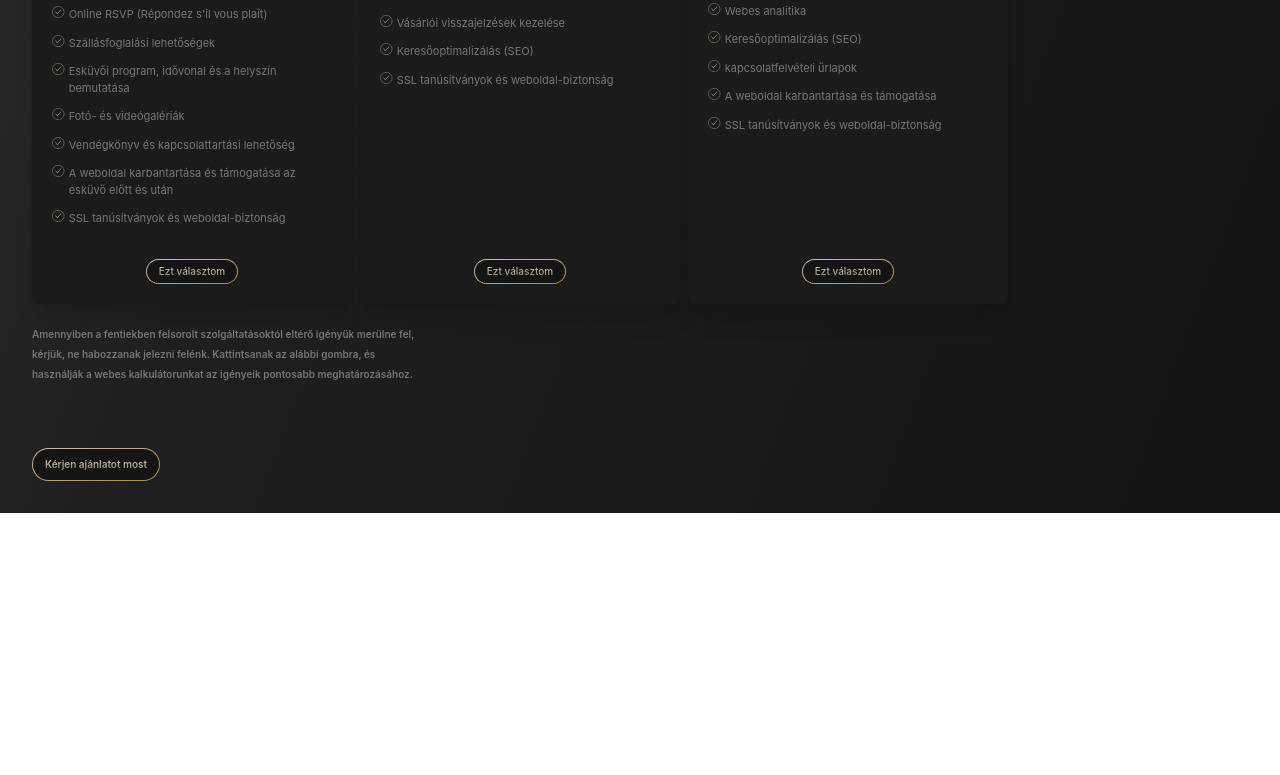
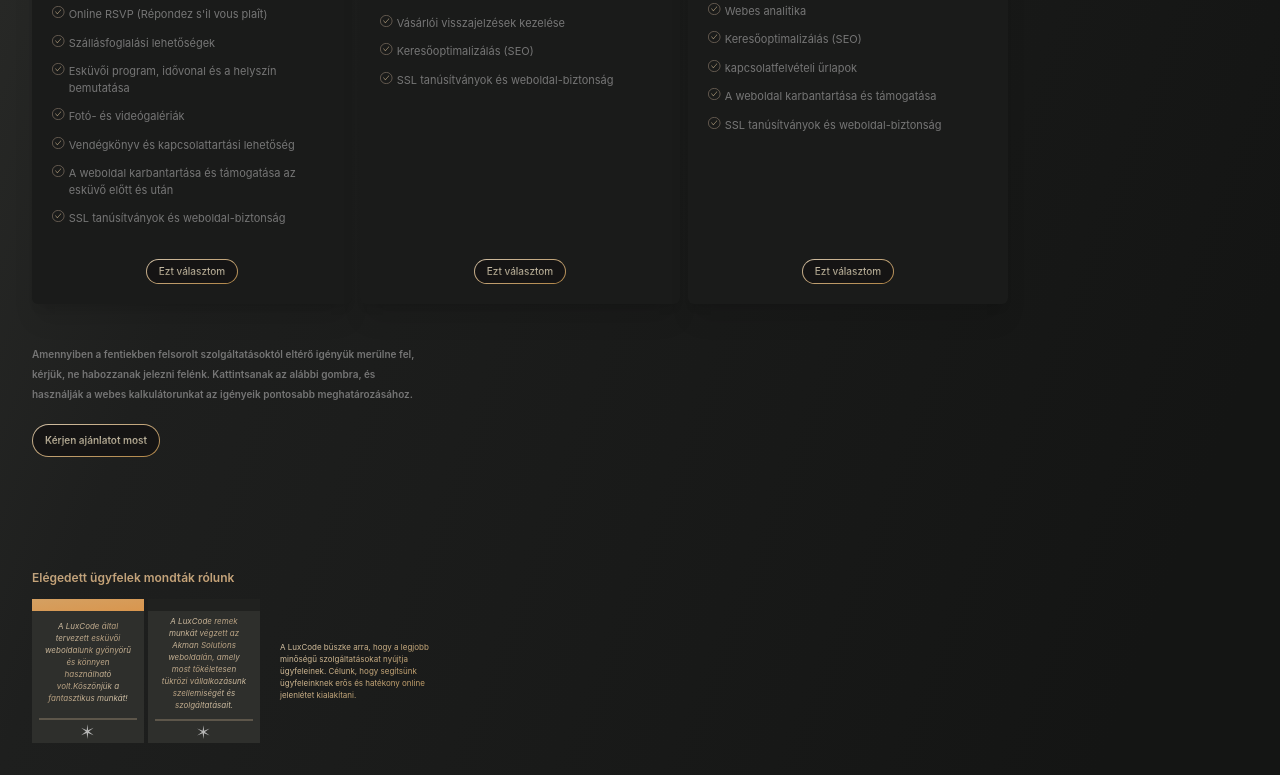
Before and after one commit to Homvi/luxcode, a React (Create React App) app: page /services in a window 1280 px wide. Shown: the part 642-1417 px from the top of the page. Before the commit the page ends 1155 px from the top, so only its background shows below. Built offline with nearby package versions, Linux system fonts and the light colour scheme.

Commit message:
addtestemonial cards to services

```diff
--- a/src/pages/Services.jsx
+++ b/src/pages/Services.jsx
@@ -5,6 +5,7 @@ import Heading from "../components/Heading";
 import Navbar from "../components/Navbar";
 import Subheading from "../components/Subheading";
 import PriceCard from "../components/PriceCard";
+import TestemonialCard from "../components/TestemonialCard";
 
 const Services = () => {
   const data = {
@@ -66,6 +67,10 @@ const Services = () => {
         ],
       },
     },
+    testemonials: [
+      "A LuxCode által tervezett esküvői weboldalunk gyönyörű és könnyen használható volt.Köszönjük a fantasztikus munkát!",
+      "A LuxCode remek munkát végzett az Akman Solutions weboldalán, amely most tökéletesen tükrözi vállalkozásunk szellemiségét és szolgáltatásait.",
+    ],
   };
 
   return (
@@ -83,15 +88,36 @@ const Services = () => {
       <div className="mt-12">
         <Subheading content="Kiemelt szolgáltatásaink" />
       </div>
-      <div className="flex flex-col items-stretch mb-5 md:flex-row">
+      <div className="flex flex-col items-stretch mb-10 md:flex-row">
         <PriceCard data={data.priceCardData.cardOne} />
         <PriceCard data={data.priceCardData.cardTwo} />
         <PriceCard data={data.priceCardData.cardThree} />
       </div>
-      <div className="mb-16">
+      <div className="mb-5">
         <Description content={data.moreInfo} />
       </div>
-      <Button content="Kérjen ajánlatot most" />
+      <div className="mb-28">
+        <Button content="Kérjen ajánlatot most" />
+      </div>
+      <div className="mb-3">
+        <Subheading content="Elégedett ügyfelek mondták rólunk" />
+      </div>
+      <div className="flex flex-col xl:flex-row">
+        <div className="flex">
+          {data.testemonials.map((content, id) => (
+            <TestemonialCard
+              content={content}
+              key={`testemonial-card-${id}`}
+              active={id === 0 ? true : false}
+            />
+          ))}
+        </div>
+        <div className="max-w-[190px] font-normal flex text-[8px] my-3  justify-center items-center text-transparent bg-clip-text bg-gradient-to-br from-[#DBCFB8]  to-[#B28647]  xl:p-4">
+          A LuxCode büszke arra, hogy a legjobb minőségű szolgáltatásokat
+          nyújtja ügyfeleinek. Célunk, hogy segítsünk ügyfeleinknek erős és
+          hatékony online jelenlétet kialakítani.
+        </div>
+      </div>
     </div>
   );
 };
```
